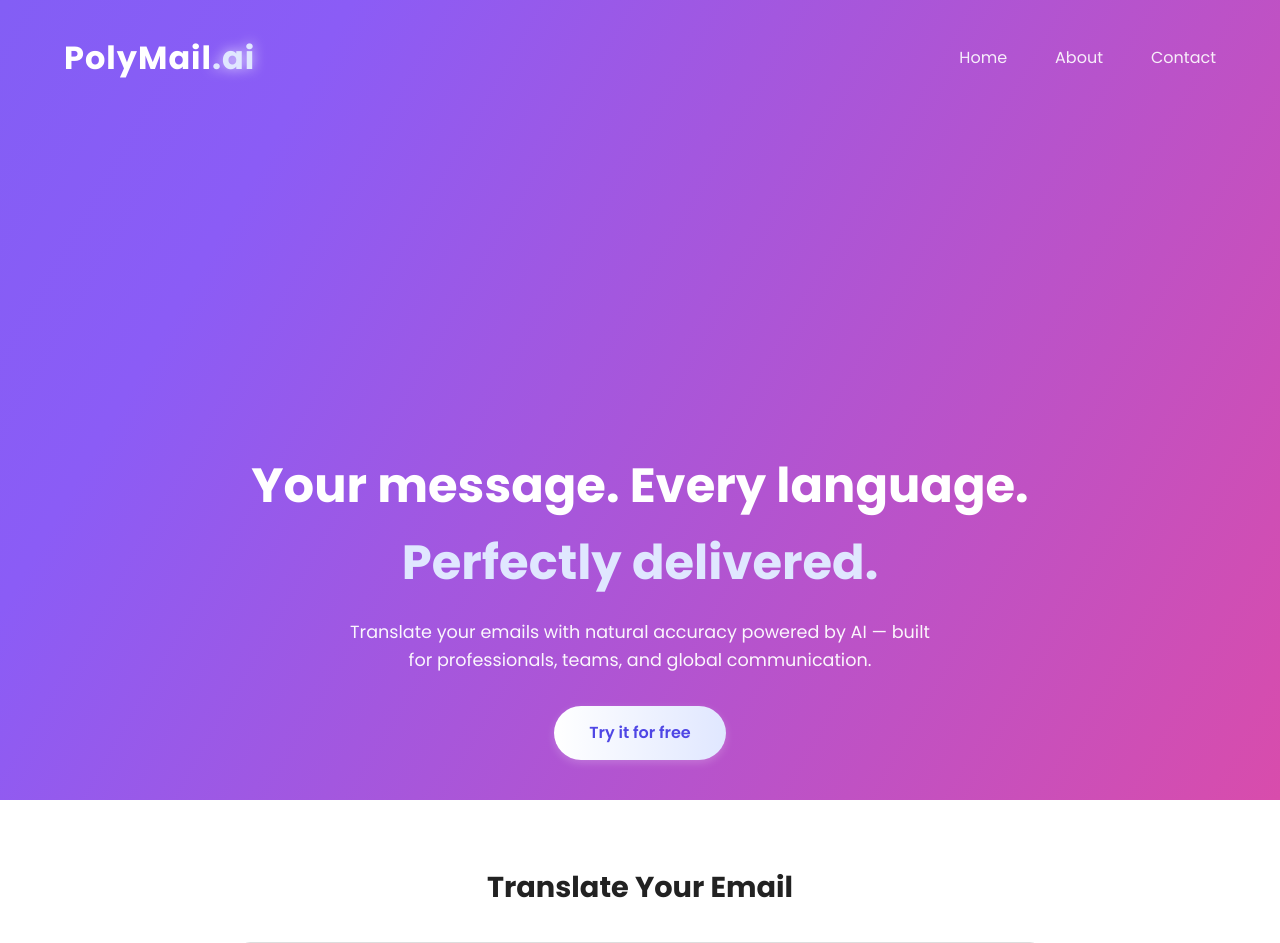
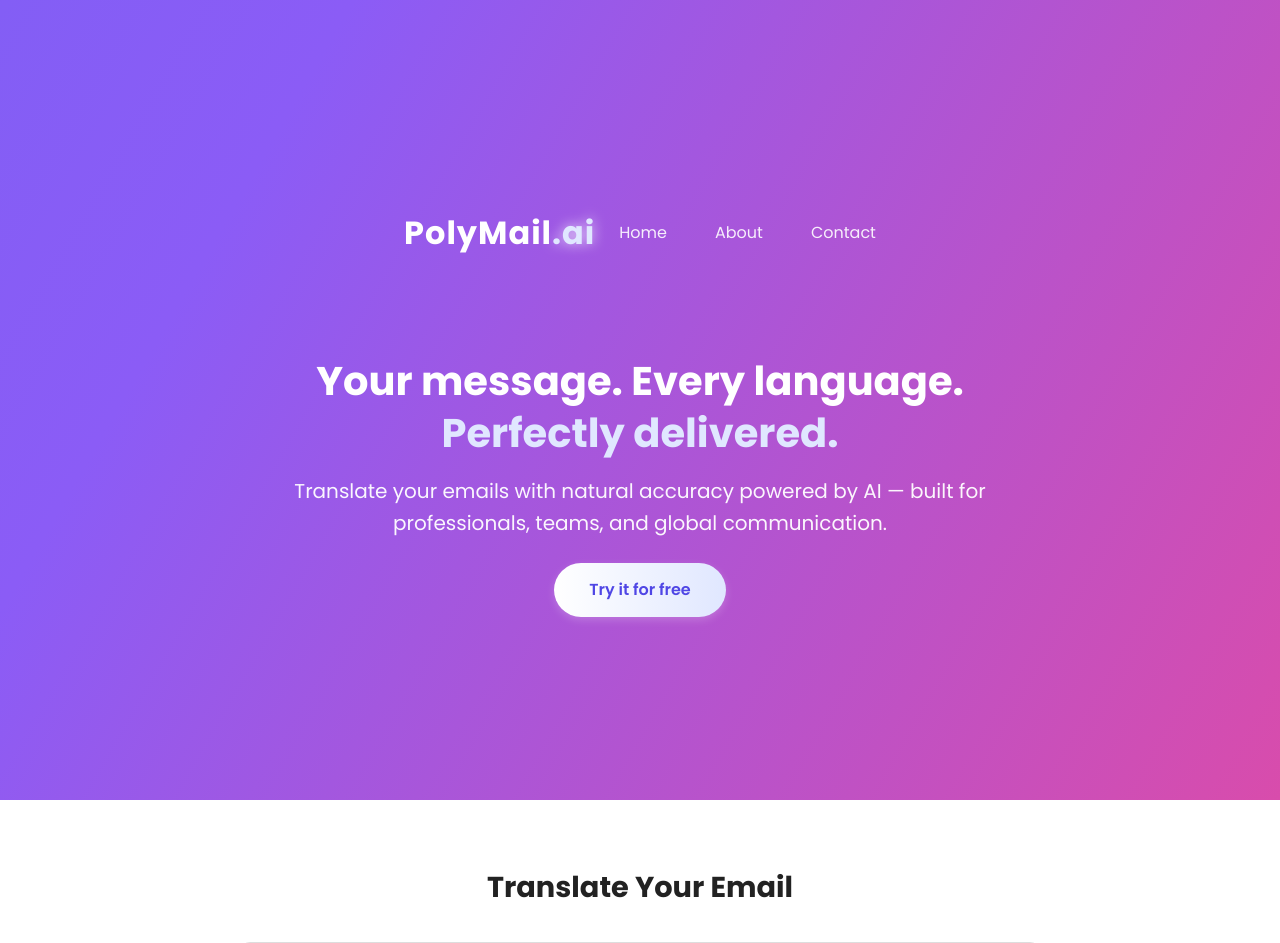
Before and after one commit to chuk16/POLYMAIL, a Flask app: page / in a window 1280 px wide. Shown: the top 943 px of the page. Run offline with Flask 3, Linux system fonts and the light colour scheme.

Commit message:
Update style.css

```diff
--- a/static/style.css
+++ b/static/style.css
@@ -316,3 +316,39 @@ form .cta {
     margin-bottom: 0.5rem;
   }
 }
+/* --- Hero Section Mobile Fix --- */
+.hero {
+  display: flex;
+  flex-direction: column;
+  justify-content: center;
+  align-items: center;
+  padding: 6rem 1.5rem 4rem; /* more top/bottom breathing room */
+  min-height: 100vh; /* ensures hero always fills screen */
+  box-sizing: border-box;
+  text-align: center;
+}
+
+/* Hero text scaling on smaller screens */
+.hero-content h2 {
+  font-size: clamp(1.5rem, 5vw, 2.5rem);
+  line-height: 1.3;
+  margin-bottom: 1rem;
+}
+
+.hero-content p {
+  font-size: clamp(1rem, 3.5vw, 1.25rem);
+  max-width: 700px;
+  margin: 0 auto 1.5rem;
+  line-height: 1.6;
+}
+
+/* Extra small devices (like iPhones SE/mini) */
+@media (max-width: 480px) {
+  .hero {
+    padding-top: 8rem; /* ensure navbar doesn’t overlap hero text */
+  }
+
+  .hero-content {
+    padding: 0 1rem;
+  }
+}
```
